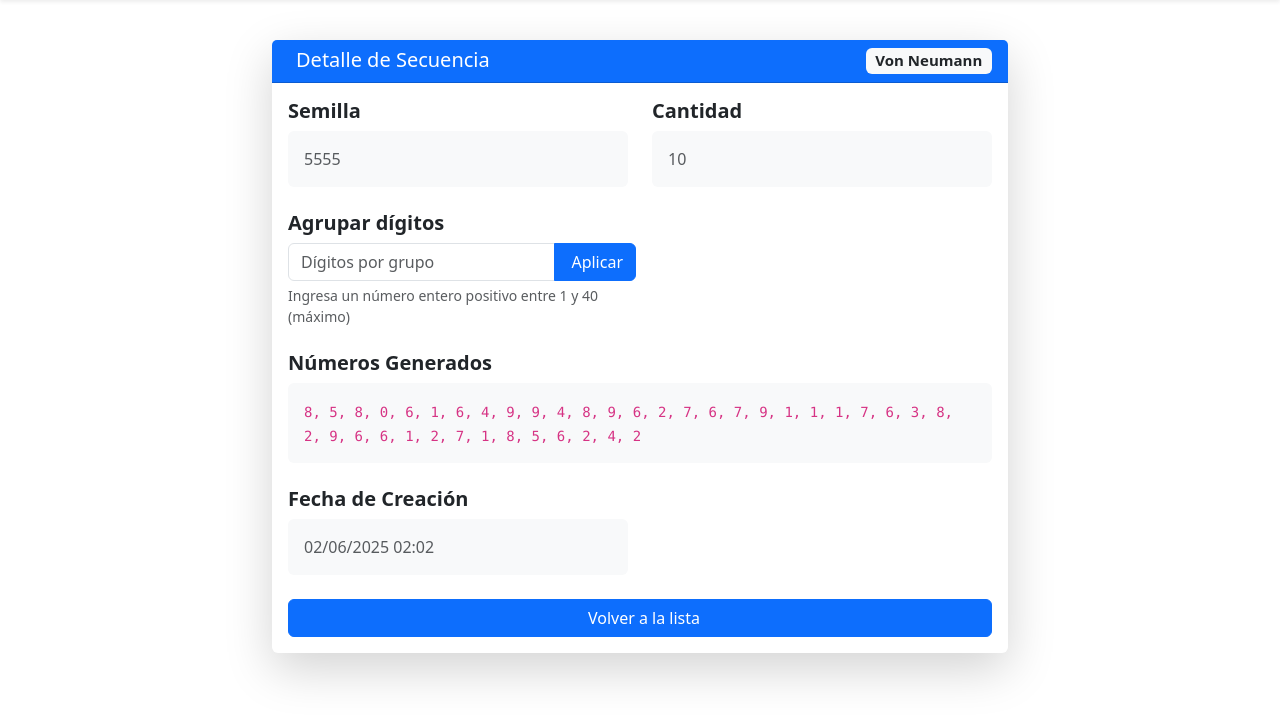
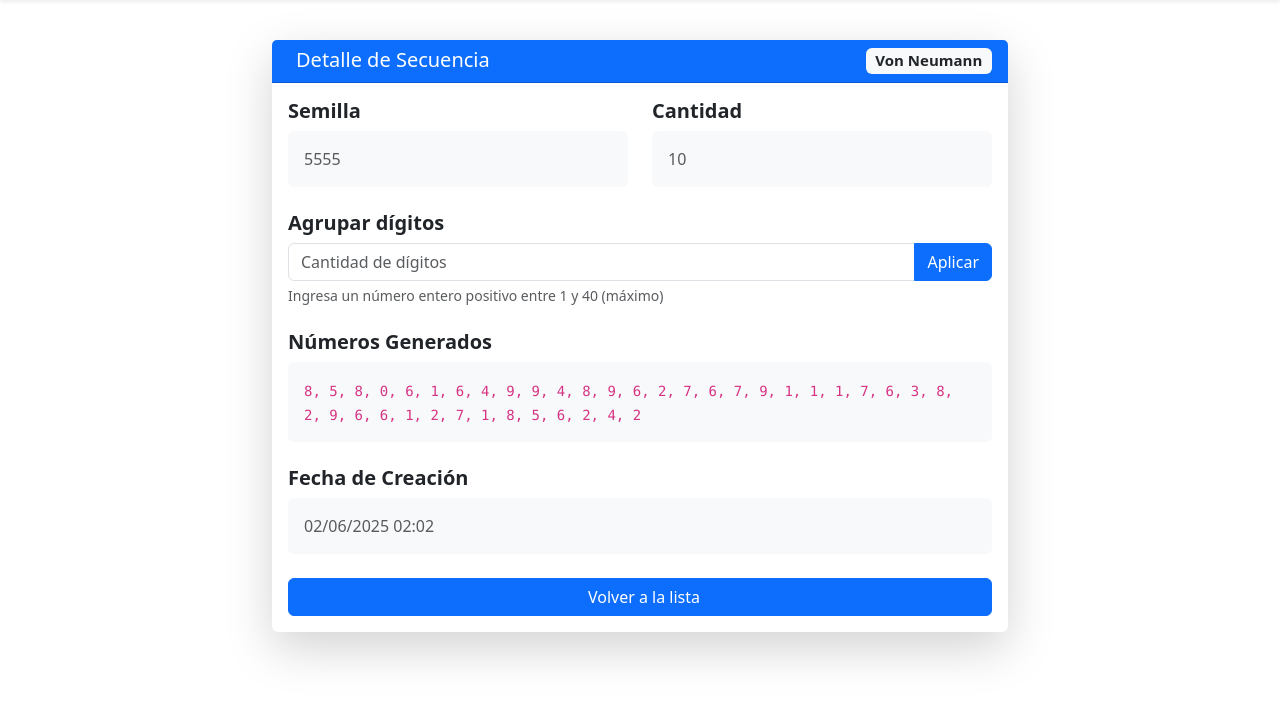
Before and after one commit to joaquinkuster/Metodo-Analitico, a Django app: page /secuencia/ver/5/VN/ in a window 1280 px wide. Shown: the part 56-777 px from the top of the page. Run offline with Django 5.2, Linux system fonts and the light colour scheme; data comes from the database, SQL or seed files in the repository; both versions use the stored data as it was after the commit; some libraries are stand-ins or nearby versions.

Commit message:
Se migró la función agrupación de numeros al lado del cliente. Se separaron los números generados en dígitos individuales por defecto.

```diff
--- a/NumerosPseudoaleatorios/models.py
+++ b/NumerosPseudoaleatorios/models.py
@@ -1,8 +1,8 @@
 from math import gcd
 from django.db import models
 from django.core.exceptions import ValidationError
-from .generadores import generadores
-from .distribuciones import binomial, exponencial
+from .services.generator import von_neumann, congruencial_multiplicativo
+from .services.distribution import binomial, exponencial
 
 # Valores válidos para p
 VALORES_P_VALIDOS = [3, 11, 13, 19, 21, 27, 29, 37, 53, 59, 61, 67, 69, 77, 83, 91]
@@ -85,6 +85,9 @@ class SecuenciaBase(models.Model):
     numeros = models.JSONField(validators=[validar_numeros], default=list)
     fecha_creacion = models.DateTimeField(auto_now_add=True)
 
+    class Meta:
+        ordering = ["-fecha_creacion"]
+
     def __str__(self):
         return f"{self.numeros}"
 
@@ -112,7 +115,7 @@ class VonNeumann(SecuenciaBase):
         super().save(*args, **kwargs)
 
     def generar_numeros(self):
-        self.numeros = generadores.von_neumann(self.semilla, self.cantidad)
+        self.numeros = von_neumann.generar(self.semilla, self.cantidad)
         validar_numeros(self.numeros)
 
 
@@ -175,7 +178,7 @@ class CongruencialMultiplicativo(SecuenciaBase):
         super().save(*args, **kwargs)
 
     def generar_numeros(self):
-        self.numeros = generadores.congruencial_multiplicativo(
+        self.numeros = congruencial_multiplicativo.generar(
             self.semilla, self.multiplicador, self.modulo, self.cantidad
         )
         validar_numeros(self.numeros)
@@ -190,9 +193,7 @@ class TesterBase(models.Model):
     estadistico_prueba = models.FloatField()
     valor_critico = models.FloatField()
     aprobado = models.BooleanField()
-    frecuencias_observadas = models.JSONField(
-        validators=[validar_numeros], default=list
-    )
+    frecuencias_observadas = models.JSONField(validators=[validar_numeros], default=list)
     frecuencias_esperadas = models.JSONField(validators=[validar_numeros], default=list)
     secuencia = models.ForeignKey(SecuenciaBase, on_delete=models.CASCADE)
     pvalor = models.FloatField()
@@ -220,16 +221,11 @@ class TesterBase(models.Model):
 
 
 class ChiCuadrado(TesterBase):
-    cantidad_digitos = models.PositiveIntegerField(
-        default=1, validators=[validar_cantidad_digitos]
-    )
+    cantidad_digitos = models.PositiveIntegerField(default=1, validators=[validar_cantidad_digitos])
     intervalos = models.JSONField(default=list, validators=[validar_intervalos])
 
     def validar_campos(self):
         errores = {}
-
-        if self.cantidad_digitos not in [1, 2, 3]:
-            errores["cantidad_digitos"] = "La cantidad de dígitos debe ser 1, 2 o 3."
 
         if not (
             len(self.intervalos) == 10
@@ -284,6 +280,7 @@ class DistribucionBase(models.Model):
     def __str__(self):
         pares = zip(self.valores_x, self.valores_probabilidad)
         return ", ".join(f"({x}, {y})" for x, y in pares)
+
 class Binomial(DistribucionBase):
     p = models.FloatField(
         validators=[validar_probabilidad_exito]
--- a/NumerosPseudoaleatorios/distribuciones/binomial.py
+++ b/NumerosPseudoaleatorios/services/distribution/binomial.py
@@ -117,3 +117,4 @@ def simular_binomial(numeros_aleatorios, n, p):
         [round(p, 5) for p in valores_probabilidad_final],
         [round(a, 5) for a in valores_acumulados_final]
     )
+    return n * p * (1 - p)
--- /dev/null
+++ b/NumerosPseudoaleatorios/services/utils.py
@@ -0,0 +1,6 @@
+def separar_digitos(numeros):
+    digitos = []
+    for numero in numeros:
+        for d in str(numero):
+            digitos.append(int(d))
+    return digitos
--- a/NumerosPseudoaleatorios/static/js/main.js
+++ b/NumerosPseudoaleatorios/static/js/main.js
@@ -50,4 +50,32 @@ $(document).ready(function () {
         btnToggle1.on('click', function () { toggleForms(true); });
         btnToggle2.on('click', function () { toggleForms(false); });
     }
+
+    // Función de agrupación
+    function agruparNumeros(n, numeros) {
+        if (n < 1) return numeros.join(', ');
+
+        const grupos = [];
+        for (let i = 0; i < numeros.length; i += n) {
+            grupos.push(numeros.slice(i, i + n).join(''));
+        }
+        return grupos.join(', ');
+    }
+
+    const formAgruparDigitos = $('#formAgruparDigitos');
+    const inputAgruparDigitos = $('#inputAgruparDigitos');
+    const numerosGenerados = $('#numerosGenerados');
+
+    if (formAgruparDigitos.length &&
+        inputAgruparDigitos.length &&
+        numerosGenerados.length
+    ) {
+        formAgruparDigitos.on('submit', function (e) {
+            e.preventDefault();
+            const n = parseInt(inputAgruparDigitos.val()) || 1;
+            // Obtenemos los números directamente del elemento <code>
+            const numeros = numerosGenerados.data("numeros");
+            numerosGenerados.text(agruparNumeros(n, numeros));
+        });
+    }
 })
--- a/NumerosPseudoaleatorios/templates/pages/distribucion/ver.html
+++ b/NumerosPseudoaleatorios/templates/pages/distribucion/ver.html
@@ -154,8 +154,8 @@
 
     // Configuración condicional para el gráfico de f(x)
     {% if distribucion.tipo == "BI" %}
-    const tipoPdf = 'bar';
-    const modoPdf = '';
+    const tipoGrafico = 'bar';
+    const modo = '';
     const tituloY = 'P(X=x)';
     {% else %}
     const tipoPdf = 'scatter';
--- a/NumerosPseudoaleatorios/templates/pages/secuencia/ver.html
+++ b/NumerosPseudoaleatorios/templates/pages/secuencia/ver.html
@@ -52,6 +52,9 @@
                             <p class="text-muted mb-0">{{ secuencia.modulo }}</p>
                         </div>
                     </div>
+                </div>
+
+                <div class="row mb-4">
                     <div class="col-md-12 mt-2">
                         <h5 class="fw-bold">Multiplicador (a)</h5>
                         <div class="bg-light p-3 rounded">
@@ -62,46 +65,36 @@
                 {% endif %}
 
                 <!-- Filtro de Agrupación -->
-                <div class="mb-4">
-                    <h5 class="fw-bold">Agrupar dígitos</h5>
-                    <form method="get" action="" id="filtroForm" class="row g-2 align-items-center">
-                        <div class="col-md-6">
+                <div class="row mb-4">
+                    <form id="formAgruparDigitos">
+                        <h5 class="fw-bold">Agrupar dígitos</h5>
+                        <div class="col-md-12">
                             <div class="input-group">
-                                <input type="number" name="agrupar" id="agrupar" min="1" max="{{ total_digitos }}"
-                                       class="form-control" placeholder="Dígitos por grupo"
-                                       value="{{ request.GET.agrupar|default:'' }}">
-                                <button type="submit" class="btn btn-primary">
-                                    <i class="bi bi-filter me-1"></i>Aplicar
-                                </button>
+                                <input type="number" name="agrupar" id="inputAgruparDigitos" min="1"
+                                    max="{{ secuencia.numeros|length }}" class="form-control"
+                                    placeholder="Cantidad de dígitos" />
+                                <button type="submit" class="btn btn-primary">Aplicar</button>
                             </div>
                             <div class="form-text text-muted">
-                                Ingresa un número entero positivo entre 1 y {{ total_digitos }} (máximo)
+                                Ingresa un número entero positivo entre 1 y {{ secuencia.numeros|length }} (máximo)
                             </div>
                         </div>
-                        {% if request.GET.agrupar %}
-                        <div class="col-md-6">
-                            <a href="{% url 'secuencia:ver' secuencia.id secuencia.tipo %}" class="btn btn-outline-secondary">
-                                <i class="bi bi-x-circle me-1"></i>Quitar filtro
-                            </a>
-                        </div>
-                        {% endif %}
                     </form>
                 </div>
+
                 <!-- Números Generados -->
                 <div class="mb-4">
                     <h5 class="fw-bold">Números Generados</h5>
                     <div class="bg-light p-3 rounded">
-                        {% if numeros_agrupados %}
-                        <code>{{ numeros_agrupados }}</code>
-                        {% else %}
-                        <code>{{ secuencia.numeros|join:", " }}</code>
-                        {% endif %}
+                        <code id="numerosGenerados"
+                            data-numeros="{{ secuencia.numeros }}">{{ secuencia.numeros|join:", " }}</code>
+
                     </div>
                 </div>
 
                 <!-- Información Adicional -->
                 <div class="row">
-                    <div class="col-md-6">
+                    <div class="col-md-12">
                         <h5 class="fw-bold">Fecha de Creación</h5>
                         <div class="bg-light p-3 rounded">
                             <p class="text-muted mb-0">{{ secuencia.fecha_creacion|date:'d/m/Y H:i' }}</p>
--- a/NumerosPseudoaleatorios/views.py
+++ b/NumerosPseudoaleatorios/views.py
@@ -7,6 +7,7 @@ from .models import (
     TipoGenerador,
     VonNeumann,
     CongruencialMultiplicativo,
+    SecuenciaBase,
     TesterBase,
     TipoDistribucion,
     DistribucionBase
@@ -20,8 +21,8 @@ from .forms import (
     ExponencialForm,
 )
 from django.views.decorators.http import require_POST
-from .testers.poquer import test_poker
-from .testers.chiCuadrado import test_chi_cuadrado
+from .services.test.poquer import test_poker
+from .services.test.chiCuadrado import test_chi_cuadrado
 
 def index(request):
     return render(request, "index.html")
@@ -59,10 +60,7 @@ def generar_secuencia(request):
                         form.add_error(field, err)
 
     # Obtener todas las secuencias usando GeneradorBase
-    secuencias = list(VonNeumann.objects.all()) + list(
-        CongruencialMultiplicativo.objects.all()
-    )
-    secuencias.sort(key=lambda x: x.fecha_creacion, reverse=True)
+    secuencias = list(SecuenciaBase.objects.all())
 
     return render(
         request,
@@ -106,59 +104,11 @@ def ver_secuencia(request, id, tipo):
         messages.error(request, "No se encontró la secuencia para visualizar.")
         return redirect("secuencia:generar")
 
-    # Calcular el número total de dígitos en la secuencia
-    total_digitos = 0
-    for numero in secuencia.numeros:
-        # Contamos los dígitos de cada número (abs para manejar negativos)
-        total_digitos += len(str(abs(numero)))
-        # Si el número es negativo, contamos un dígito extra para el signo
-        if numero < 0:
-            total_digitos += 1
-
-    # Procesar el parámetro de agrupación
-    numeros_agrupados = None
-    agrupar = request.GET.get("agrupar")
-
-    if agrupar:
-        try:
-            agrupar = int(agrupar)
-            if agrupar > 0:
-                # Extraer todos los dígitos de los números generados
-                todos_digitos = []
-                for numero in secuencia.numeros:
-                    # Convertir el número a cadena y obtener sus dígitos
-                    digitos = [int(d) for d in str(abs(numero))]
-                    # Si el número es negativo, añadimos un signo - como un elemento separado
-                    if numero < 0:
-                        todos_digitos.append("-")
-                    todos_digitos.extend(digitos)
-
-                # Agrupar los dígitos según el valor de 'agrupar'
-                grupos = []
-                for i in range(0, len(todos_digitos), agrupar):
-                    grupo = todos_digitos[i : i + agrupar]
-                    # Manejar el signo negativo si está presente en un grupo
-                    if "-" in grupo:
-                        grupo_str = ",".join(
-                            [str(d) if d != "-" else "-" for d in grupo]
-                        )
-                    else:
-                        grupo_str = ",".join(map(str, grupo))
-                    grupos.append(f"[{grupo_str}]")
-
-                numeros_agrupados = " ".join(grupos)
-        except (ValueError, TypeError):
-            messages.error(
-                request, "El valor de agrupación debe ser un entero positivo."
-            )
-
     return render(
         request,
         "pages/secuencia/ver.html",
         {
             "secuencia": secuencia,
-            "numeros_agrupados": numeros_agrupados,
-            "total_digitos": total_digitos,  # Pasamos el total de dígitos a la plantilla
         },
     )
 
```
Also changed, not shown: NumerosPseudoaleatorios/services/generator/congruencial_multiplicativo.py (added, +9 -0 lines), NumerosPseudoaleatorios/services/generator/von_neumann.py (renamed from NumerosPseudoaleatorios/generadores/generadores.py, +4 -10 lines), NumerosPseudoaleatorios/services/test/chiCuadrado.py (renamed from NumerosPseudoaleatorios/testers/chiCuadrado.py, +1 -3 lines), NumerosPseudoaleatorios/templates/pages/secuencia/generar.html (+7 -4 lines), NumerosPseudoaleatorios/services/distribution/__init__.py (added), NumerosPseudoaleatorios/services/distribution/exponencial.py (renamed from NumerosPseudoaleatorios/distribuciones/exponencial.py), NumerosPseudoaleatorios/services/test/__init__.py (added), NumerosPseudoaleatorios/services/test/poquer.py (renamed from NumerosPseudoaleatorios/testers/poquer.py), NumerosPseudoaleatorios/services/test/utilidades.py (renamed from NumerosPseudoaleatorios/testers/utilidades.py), NumerosPseudoaleatorios/static/js/test.js (deleted), NumerosPseudoaleatorios/testers/testers.py (deleted), NumerosPseudoaleatorios/testers/tests.py (deleted), numerospseudoaleatorios.db.
